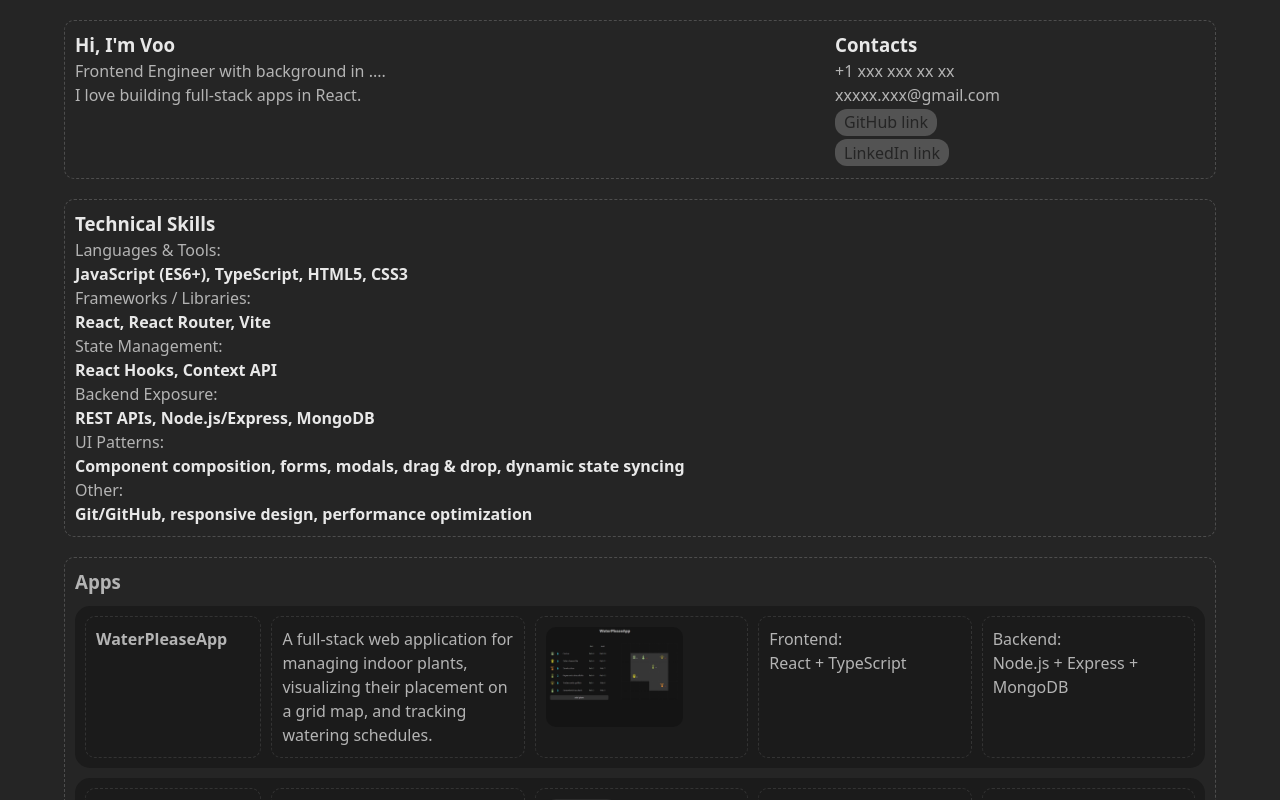
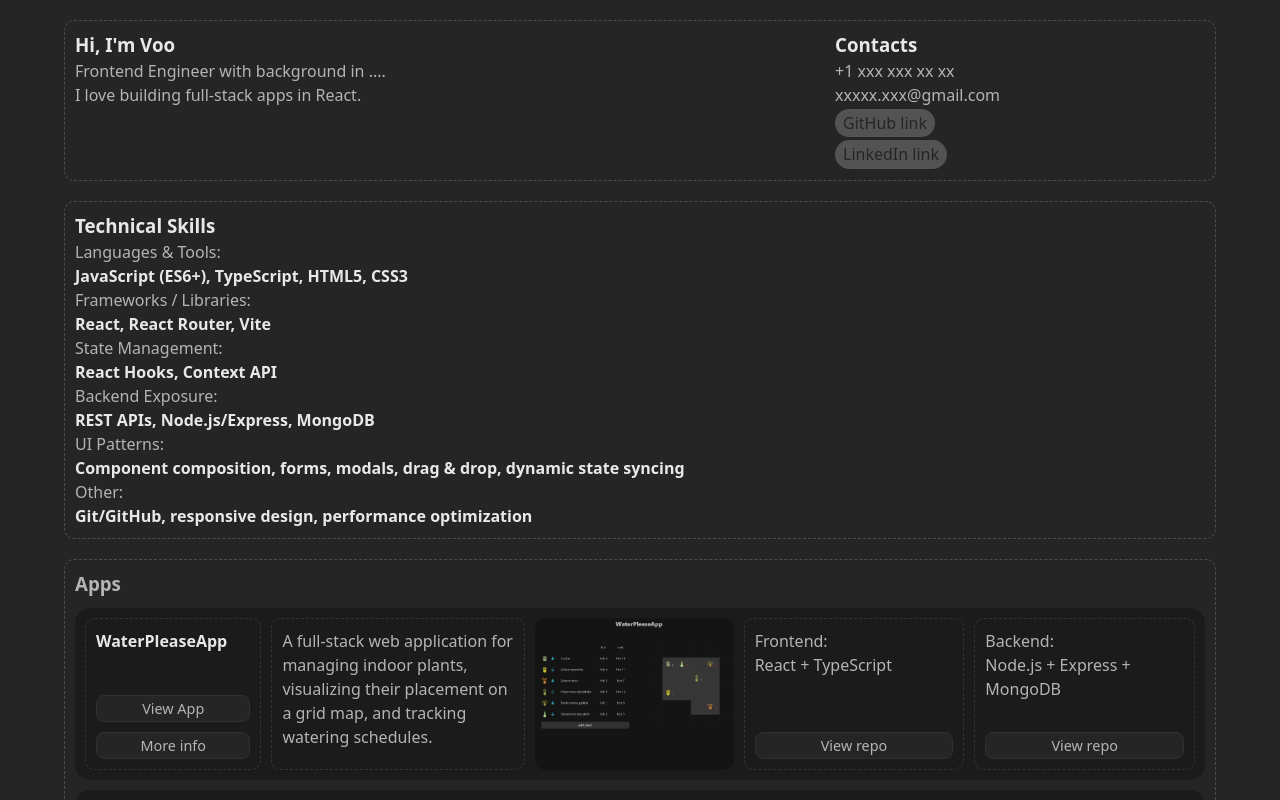
Before and after one commit to Anty-Anty/AK, a React (Vite) app: page / in a window 1280 px wide. Shown: the top 800 px of the page. Built offline with nearby package versions, Linux system fonts and the light colour scheme.

Commit message:
feat: add buttons and links; improve image styling

```diff
--- a/src/index.css
+++ b/src/index.css
@@ -37,7 +37,8 @@ h1 {
 button {
   color: #252525;
   border-radius: 8px;
-  border: 1px solid transparent;
+  /* border: 1px solid transparent; */
+  border: none;
   background-color: #535353;
   padding: 0.6em 1.2em;
   font-size: 1em;
@@ -45,17 +46,18 @@ button {
   font-family: inherit;
   /* background-color: #1a1a1a; */
   cursor: pointer;
-  transition: border-color 0.25s;
+  transition: background-color 0.25s;
+  /* transition: border-color 0.25s; */
 }
 
 button:hover {
-  border-color: #bbbbbb;
+  background-color: #bbbbbb;
 }
 
-button:focus,
+/* button:focus,
 button:focus-visible {
   outline: 4px -webkit-focus-ring-color;
-}
+} */
 
 /* scrollbar controls */
 
--- a/src/pages/MainPage.css
+++ b/src/pages/MainPage.css
@@ -19,7 +19,7 @@
   /* padding: 10px; */
 }
 
-.section_2 {
+.section-light {
   /* background-color: #1b1b1b; */
   border: 1px dashed #333333;
   border-radius: 10px;
@@ -67,20 +67,27 @@
 }
 
 .button-contacts {
-  border-radius: 12px;
+  border-radius: 30px;
   font-weight: 400;
-  padding: 0.1em 0.5em;
+  padding: 0.2em 0.5em;
   margin: 0.1em 0em 0.1em 0em;
 }
 
-.button-contacts:hover {
-  border-color: #bbbbbb;
-  background-color: #bbbbbb;
+.button-app {
+  font-size: 0.9em;
+  background-color: #252525;
+  border: 1px solid;
+  border-color: #303030;
+  color: rgb(180, 180, 180);
+  padding: 0.2em 0.5em;
+  /* margin: 5px 0 5px 0; */
+  font-weight: 400;
+  margin-top: 10px;
+  width: 100%;
 }
 
-.button-contacts:focus,
-.button-contacts:focus-visible {
-  outline: none;
+.button-app:hover {
+  background-color: #636363;
 }
 
 /* Tech Stack section */
@@ -131,6 +138,8 @@
 
 .app-gallery-inner-title {
   display: flex;
+  flex-direction: column;
+  justify-content: space-between;
   padding: 10px;
   /* align-items: center; */
   flex: 2;
@@ -143,22 +152,29 @@
 
 .app-gallery-inner-frontend {
   flex: 1;
+  display: flex;
+  justify-content: space-between;
+  flex-direction: column;
   padding: 10px;
 }
 
 .app-gallery-inner-backend {
+  display: flex;
+  justify-content: space-between;
   padding: 10px;
+  flex-direction: column;
   flex: 1;
 }
 
 .app-gallery-inner-image {
-  padding: 10px;
   flex: 1;
 }
 .app-gallery-inner-image img {
-  flex: 1;
+  width: 100%;
+  height: 100%;
+  object-position: left;
+  object-fit: cover;
   border-radius: 10px;
-  height: 100px;
 }
 
 /* Education section */
--- a/src/pages/MainPage.jsx
+++ b/src/pages/MainPage.jsx
@@ -14,8 +14,11 @@ const MainPage = () => {
       backend: "Node.js + Express + MongoDB",
       description:
         "A full-stack web application for managing indoor plants, visualizing their placement on a grid map, and tracking watering schedules.",
-    img:"WaterPleaseApp"
-      },
+      img: "WaterPleaseApp",
+      appLink: "https://waterpleaseapp.netlify.app",
+      frontRepo: "https://github.com/Anty-Anty/WaterPleaseApp",
+      backRepo: "https://github.com/Anty-Anty/WaterPleaseApp-backend",
+    },
     {
       id: "2",
       title: "ToDoApp",
@@ -23,7 +26,10 @@ const MainPage = () => {
       backend: "Node.js + Express + MongoDB",
       description:
         "A full-stack web application for managing personal tasks, featuring user authentication, protected routes, and persistent data storage.",
-      img: "ToDoApp"
+      img: "ToDoApp",
+      appLink: "https://todoappoo.netlify.app/",
+      frontRepo: "https://github.com/Anty-Anty/ToDoApp",
+      backRepo: "https://github.com/Anty-Anty/ToDoApp-backend",
     },
     {
       id: "3",
@@ -32,7 +38,9 @@ const MainPage = () => {
       backend: "",
       description:
         "A clean, minimal portfolio website built for an architectural model studio.",
-      img: "Delmaket"
+      img: "Delmaket",
+      appLink: "https://anty-anty.github.io/delmaket/#/en",
+      frontRepo: "https://github.com/Anty-Anty/delmaket",
     },
     {
       id: "4",
@@ -40,7 +48,7 @@ const MainPage = () => {
       frontend: "frontend",
       backend: "backend",
       description: "app",
-      img: "image"
+      img: "image",
     },
     {
       id: "5",
@@ -48,7 +56,7 @@ const MainPage = () => {
       frontend: "frontend",
       backend: "backend",
       description: "app",
-      img: "image"
+      img: "image",
     },
     {
       id: "6",
@@ -56,7 +64,7 @@ const MainPage = () => {
       frontend: "frontend",
       backend: "backend",
       description: "app",
-      img: "image"
+      img: "image",
     },
   ];
 
@@ -170,30 +178,62 @@ const MainPage = () => {
               onClick={() => setModalImage(app.title)}
             >
               <div className="app-gallery-inner-block1">
-                <div className="section_2 app-gallery-inner-title">
-                  <h4>{app.title}</h4>
+                <div className="section-light app-gallery-inner-title">
+                  <div>
+                    <h4>
+                      <span className="white">{app.title}</span>
+                    </h4>
+                  </div>
+                  <div>
+                    <a href={app.appLink} target="_blank" rel="noreferrer">
+                      <button className="button-app">View App</button>
+                    </a>
+                    <a
+                      href="https://github.com/Anty-Anty"
+                      target="_blank"
+                      rel="noreferrer"
+                    >
+                      <button className="button-app">More info</button>
+                    </a>
+                  </div>
                 </div>
-                <div className="section_2 app-gallery-inner-discription">
+                <div className="section-light app-gallery-inner-discription">
                   <p>{app.description}</p>
                 </div>
               </div>
               <div className="app-gallery-inner-block2">
-                <div className="section_2 app-gallery-inner-image">
+                <div className="app-gallery-inner-image">
                   <img
-                    src={`${import.meta.env.BASE_URL}screenshots/${app.img}.webp`}
+                    src={`${import.meta.env.BASE_URL}screenshots/${
+                      app.img
+                    }.webp`}
                     alt={app.img}
                     // loading="lazy"
                     // onClick={() => setModalImage(work.title)}
                     // className="app-gallery-img"
                   />
                 </div>
-                <div className="section_2 app-gallery-inner-frontend">
-                  Frontend:
-                  <br /> {app.frontend}
+                <div className="section-light app-gallery-inner-frontend">
+                  <p>
+                    Frontend:
+                    <br /> {app.frontend}
+                  </p>
+                  <a href={app.frontRepo} target="_blank" rel="noreferrer">
+                    <button className="button-app">View repo</button>
+                  </a>
                 </div>
-                <div className="section_2 app-gallery-inner-backend">
-                  {app.backend ? "Backend:" : null} <br />
-                  {app.backend}
+                <div className="section-light app-gallery-inner-backend">
+                  {app.backend ? (
+                    <>
+                      <p>
+                        Backend: <br />
+                        {app.backend}
+                      </p>
+                      <a href={app.backRepo} target="_blank" rel="noreferrer">
+                        <button className="button-app">View repo</button>
+                      </a>
+                    </>
+                  ) : null}
                 </div>
               </div>
             </div>
```
